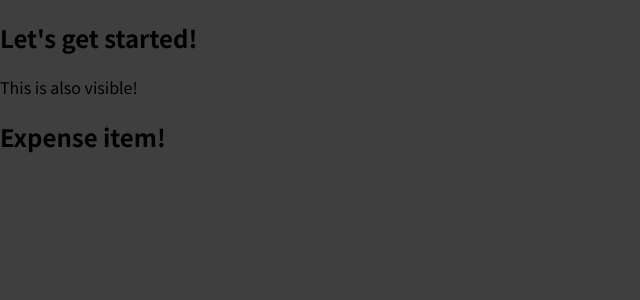
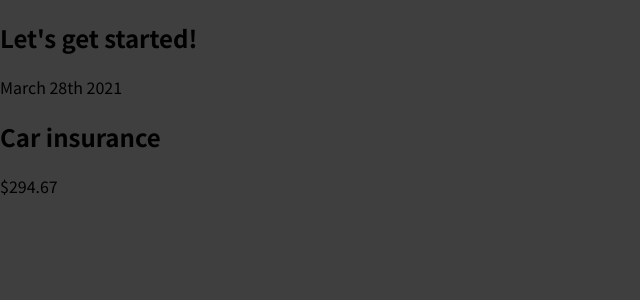
Before and after one commit to Alen992/react-complete-guide, a JavaScript app: page / in a window 1280 px wide. Shown: the top 300 px of the page, without its empty margins (0-640 px from the left). Built offline with nearby package versions, Linux system fonts and the light colour scheme.

Commit message:
writing more complex JSX code

```diff
--- a/src/App.js
+++ b/src/App.js
@@ -4,7 +4,6 @@
   return (
     <div>
       <h2>Let's get started!</h2>
-      <p>This is also visible!</p>
       <ExpenseItem />
     </div>
   );
--- a/src/components/ExpensItem.js
+++ b/src/components/ExpensItem.js
@@ -1,5 +1,13 @@
 function ExpenseItem() {
-  return <h2>Expense item!</h2>;
+  return (
+    <div>
+      <div>March 28th 2021</div>
+      <div>
+        <h2>Car insurance</h2>
+        <div>$294.67</div>
+      </div>
+    </div>
+  );
 }
 
 export default ExpenseItem;
```
